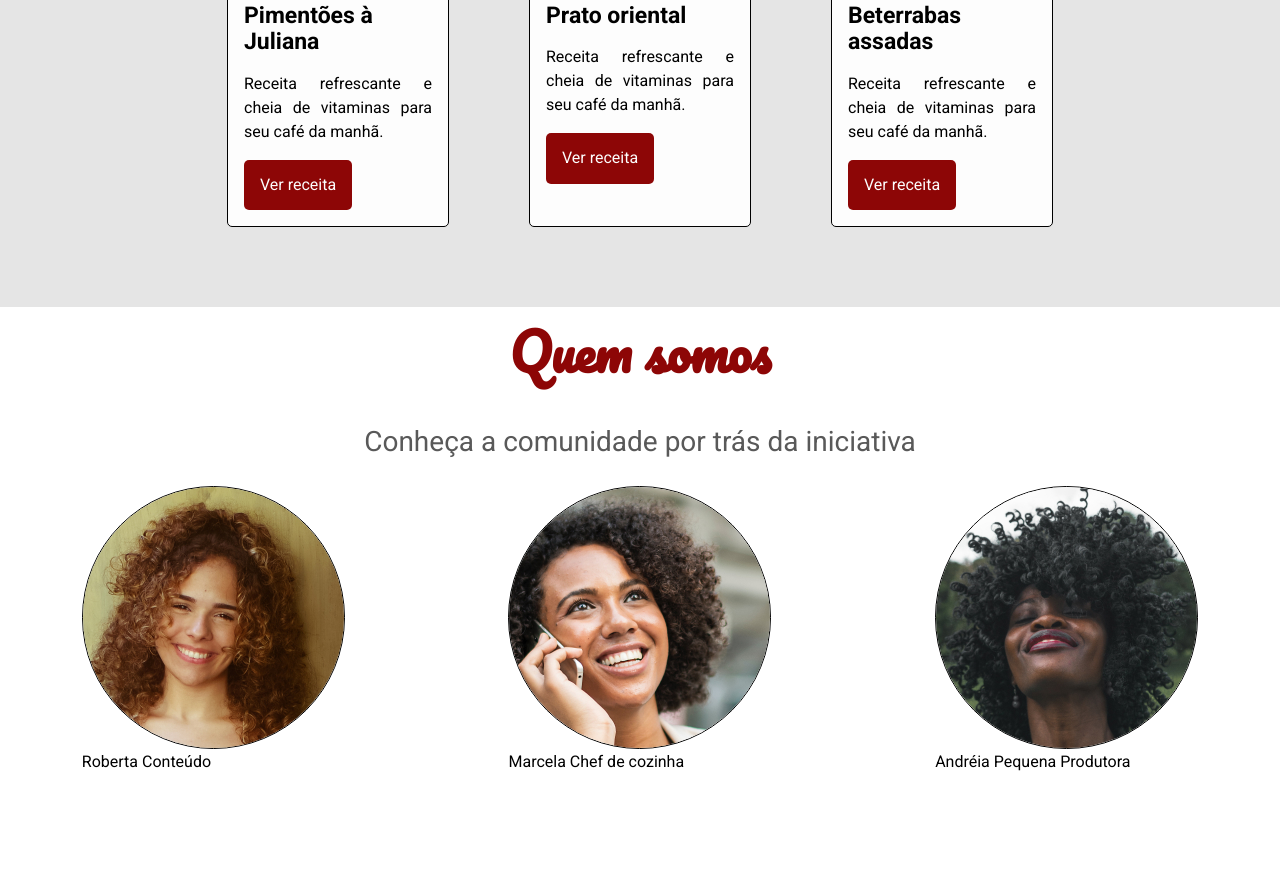
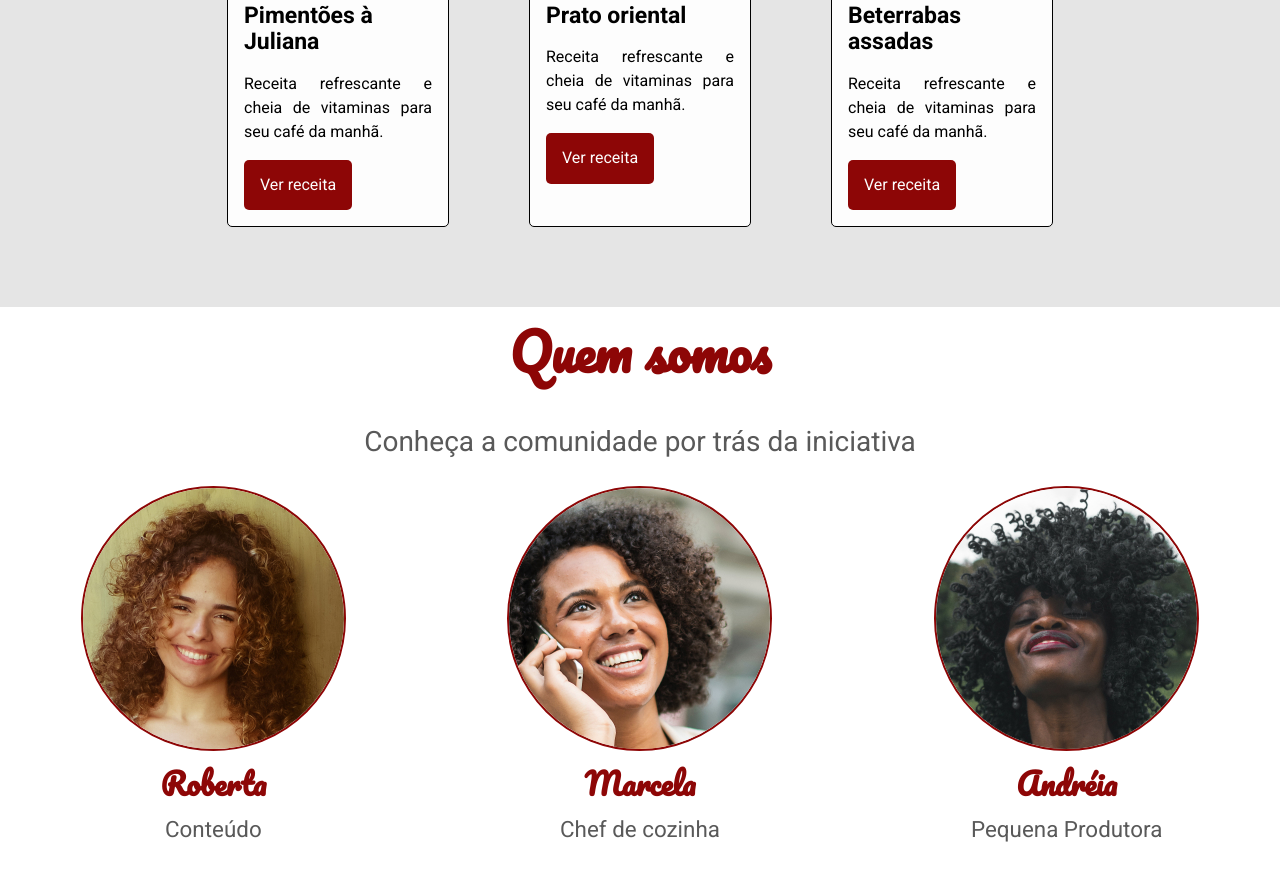
Before and after one commit to VictorNunesVN/fruta_e_fruto_2, a plain HTML site: page index.html in a window 1280 px wide. Shown: the part 1699-2574 px from the top of the page. Before the commit the page ends 2471 px from the top, so only its background shows below. Drawn offline with Linux system fonts and the light colour scheme.

Commit message:
alteração
construindo a section pessoas

```diff
--- a/assets/css/pessoa/pessoa.css
+++ b/assets/css/pessoa/pessoa.css
@@ -1,6 +1,13 @@
 .pessoas {
+    margin-top: 1rem;
+    margin-bottom: 2rem;
     display: flex;
     justify-content: space-around;
+    text-align: center;
+}
+.pessoa {
+    display: flex;
+    flex-direction: column;
 }
 
 .quem-somos__titulo {
@@ -20,6 +27,20 @@
 }
 
 .imagem {
-    border: 1px solid black;
+    border: 2px solid #8d0606;
     border-radius: 100%;
 }
+
+.pessoa__nome {
+    color:#8d0606;
+    font-size: 1.8787rem;
+    font-family: 'Pacifico', cursive;
+    font-weight: bold;
+    padding: 1rem;
+}
+
+.pessoa__funcao {
+    color: #595959;
+    font-size: 1.4rem;
+    font-size: 100;
+}
--- a/index.html
+++ b/index.html
@@ -43,13 +43,15 @@
   </header>
 
   <section class="banner">
-      <img class="banner__imagem" src="assets/img/banner.jpg" alt="Banner do site fruta e fruto. A imagem faz referência a uma feira com caixotes de frutas.">
+    <img class="banner__imagem" src="assets/img/banner.jpg"
+      alt="Banner do site fruta e fruto. A imagem faz referência a uma feira com caixotes de frutas.">
     <h2 class="banner__titulo">Reaproveite melhor os alimentos!</h2>
   </section>
 
   <section class="sobre">
     <h2 class="sobre__titulo">Receitas para economizar e ganhar saúde</h2>
-      <p class="sobre__texto">Nossas receitas ajudam você a aproveitar melhor os alimentos, economizar, ganhar tempo e praticidade</p>
+    <p class="sobre__texto">Nossas receitas ajudam você a aproveitar melhor os alimentos, economizar, ganhar tempo e
+      praticidade</p>
   </section>
 
   <section class="receitas">
@@ -107,22 +109,25 @@
     <p class="quem-somos__descricao">Conheça a comunidade por trás da iniciativa</p>
     <div class="pessoas">
       <div class="pessoa">
-          <img class="imagem" src="assets/img/pessoas/roberta.jpg" alt="Imagem da roberta">
+        <img class="imagem" src="/assets/img/pessoas/roberta.jpg" alt="">
         <div class="pessoa__imagem pessoa__imagem--roberta"></div>
           <span class="pessoa__nome">Roberta</span>
           <span class="pessoa__funcao">Conteúdo</span>
+
       </div>
       <div class="pessoa">
-          <img class="imagem" src="assets/img/pessoas/marcela.jpg" alt="Imagem da marcela">
+        <img class="imagem" src="/assets/img/pessoas/marcela.jpg" alt="">
         <div class="pessoa__imagem pessoa__imagem--marcela"></div>
           <span class="pessoa__nome">Marcela</span>
           <span class="pessoa__funcao">Chef de cozinha</span>
+
       </div>
       <div class="pessoa">
-          <img class="imagem" src="assets/img/pessoas/andreia.jpg" alt="Imagem da roberta">
+        <img class="imagem" src="/assets/img/pessoas/andreia.jpg" alt="">
         <div class="pessoa__imagem pessoa__imagem--andreia"></div>
           <span class="pessoa__nome">Andréia</span>
           <span class="pessoa__funcao">Pequena Produtora</span>
+
       </div>
     </div>
   </section>
```
Lines whose indentation alone changed are shown as unchanged.
